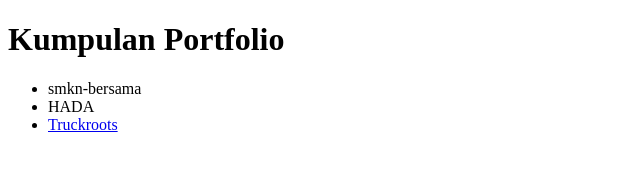
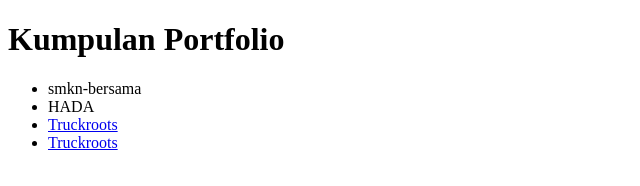
Before and after one commit to Muhammad-Yuda-Yudistira/Muhammad-Yuda-Yudistira.github.io, a plain HTML site: page index.html in a window 1280 px wide. Shown: the full height of the page, 0-640 px from the left. Drawn offline with Linux system fonts and the light colour scheme.

Commit message:
Update index.html
menambahkan link baru website baru

```diff
--- a/index.html
+++ b/index.html
@@ -18,6 +18,9 @@
         <li>
             <a href="https://muhammad-yuda-yudistira.github.io/truckroots/">Truckroots</a>
         </li>
+         <li>
+            <a href="https://muhammad-yuda-yudistira.github.io/digital-transformation-consultancy/">Truckroots</a>
+        </li>
     </ul>
 </body>
 </html>
```
